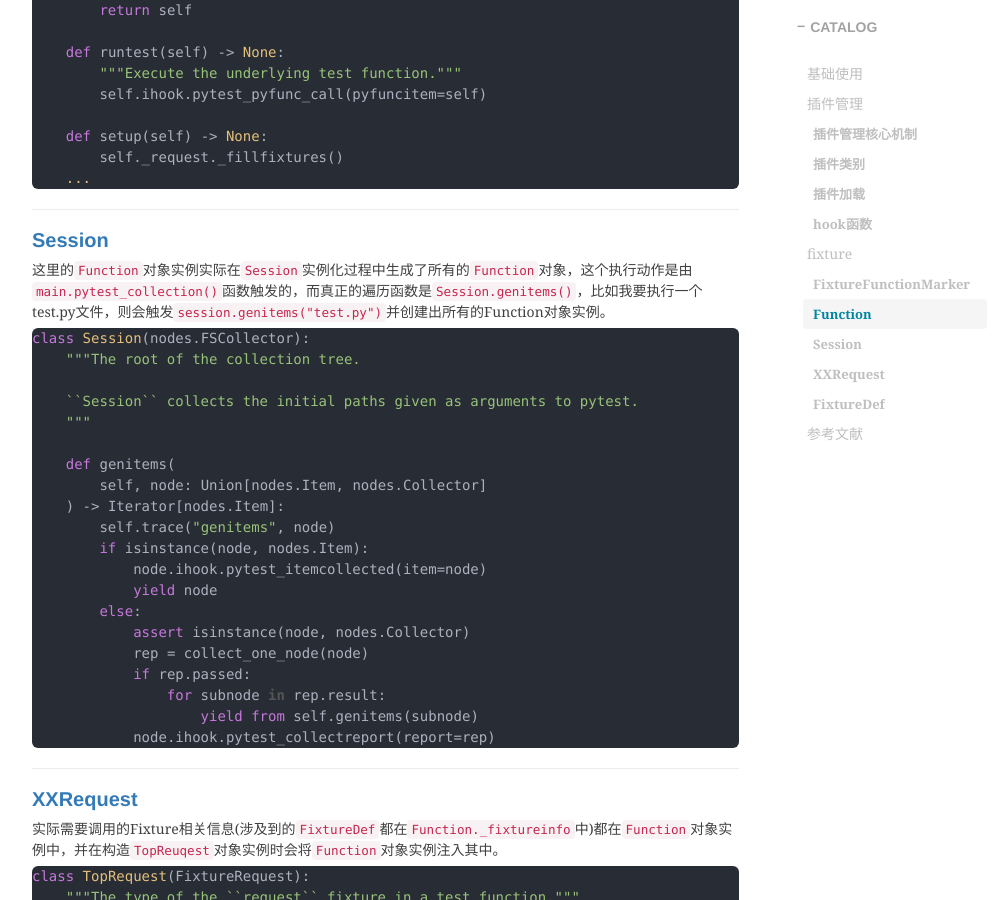
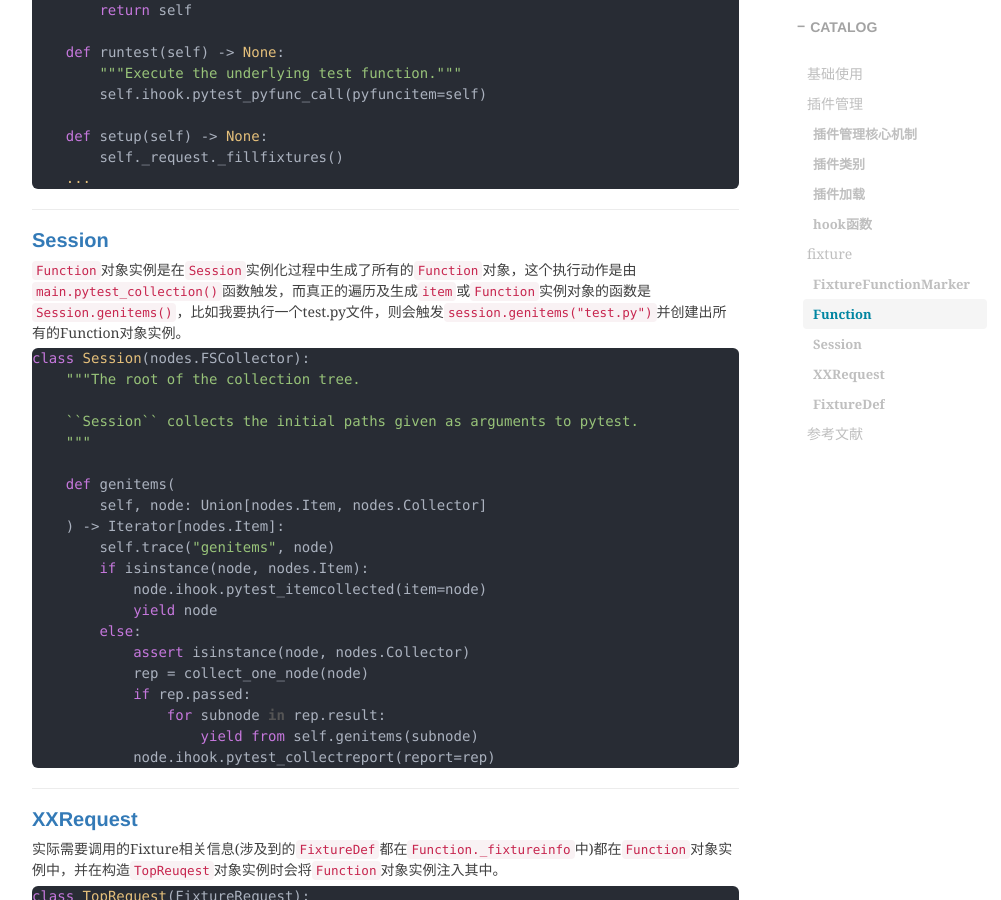
Before and after one commit to shihai1991/shihai1991.github.io, a Jekyll site: the page built from _posts/2023-07-17-pytest学习.md, in a window 1280 px wide and 900 px high, scrolled down 1681 px. Shown: the whole window, without its empty margins (233-1234 px from the left). Built offline with Jekyll 4.4.1, drawn with Linux system fonts in a browser that asks for light colours; nearby versions of some CDN libraries; comment, search, counter and statistics services are not loaded.

Commit message:
Update 2023-07-17-pytest学习.md

````diff
--- a/_posts/2023-07-17-pytest学习.md
+++ b/_posts/2023-07-17-pytest学习.md
@@ -63,7 +63,7 @@ class Function(PyobjMixin, nodes.Item):
 ```
 
 ## [Session](https://github.com/pytest-dev/pytest/blob/37bb1861757685acca09455d63aa148a65317989/src/_pytest/main.py#L464)
-这里的`Function`对象实例实际在`Session`实例化过程中生成了所有的`Function`对象，这个执行动作是由`main.pytest_collection()`函数触发的，而真正的遍历函数是`Session.genitems()`，比如我要执行一个test.py文件，则会触发`session.genitems("test.py")`并创建出所有的Function对象实例。
+`Function`对象实例是在`Session`实例化过程中生成了所有的`Function`对象，这个执行动作是由`main.pytest_collection()`函数触发，而真正的遍历及生成`item`或`Function`实例对象的函数是`Session.genitems()`，比如我要执行一个test.py文件，则会触发`session.genitems("test.py")`并创建出所有的Function对象实例。
 ```python
 class Session(nodes.FSCollector):
     """The root of the collection tree.
````
